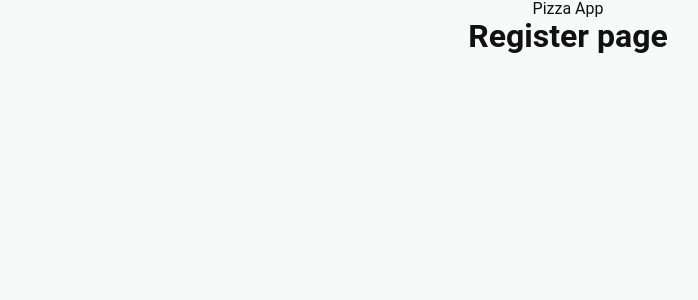
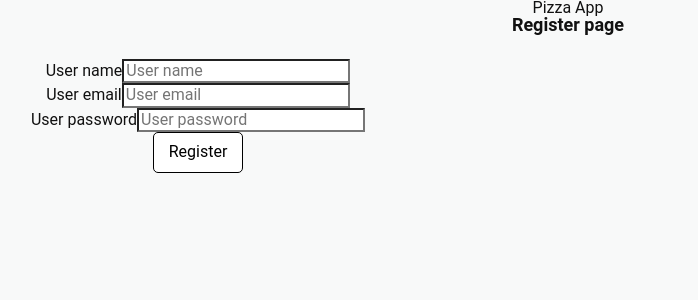
Before and after one commit to PetroMazuryk/my-movies-frontend, a React (Vite) app: page / in a window 1280 px wide. Shown: the top 300 px of the page, without its empty margins (72-770 px from the left). Built offline with nearby package versions, Linux system fonts and the light colour scheme.

Commit message:
add register page

```diff
--- a/src/App.jsx
+++ b/src/App.jsx
@@ -1,4 +1,6 @@
 import RegisterPage from './pages/RegisterPage/RegisterPage';
+
+import './shared/styles/styles.scss';
 
 function App() {
   return (
--- /dev/null
+++ b/src/modules/RegisterForm/RegisterForm.jsx
@@ -0,0 +1,33 @@
+import TextField from '../../shared/components/TextField/TextField';
+import Button from '../../shared/components/Button/Button';
+
+import useForm from '../../shared/hooks/useForm';
+
+import initialState from './initialState';
+import fields from './fields';
+
+import styles from './RegisterForm.module.scss';
+
+const RegisterForm = ({ onSubmit }) => {
+  const { state, handleChange, handleSubmit } = useForm({
+    initialState,
+    onSubmit,
+  });
+
+  const { name, email, password } = state;
+
+  return (
+    <form onSubmit={handleSubmit} className={styles.form}>
+      <TextField value={name} onChange={handleChange} {...fields.name} />
+      <TextField value={email} onChange={handleChange} {...fields.email} />
+      <TextField
+        value={password}
+        onChange={handleChange}
+        {...fields.password}
+      />
+      <Button>Register</Button>
+    </form>
+  );
+};
+
+export default RegisterForm;
--- /dev/null
+++ b/src/modules/RegisterForm/RegisterForm.module.scss
@@ -0,0 +1,4 @@
+.form {
+  width: 400px;
+  margin-bottom: 25px;
+}
--- /dev/null
+++ b/src/modules/RegisterForm/fields.js
@@ -0,0 +1,25 @@
+const fields = {
+  name: {
+    label: 'User name',
+    name: 'name',
+    type: 'text',
+    required: true,
+    placeholder: 'User name',
+  },
+  email: {
+    label: 'User email',
+    name: 'email',
+    type: 'email',
+    required: true,
+    placeholder: 'User email',
+  },
+  password: {
+    label: 'User password',
+    name: 'password',
+    type: 'password',
+    required: true,
+    placeholder: 'User password',
+  },
+};
+
+export default fields;
--- /dev/null
+++ b/src/modules/RegisterForm/initialState.js
@@ -0,0 +1,7 @@
+const initialState = {
+  name: '',
+  email: '',
+  password: '',
+};
+
+export default initialState;
--- a/src/pages/RegisterPage/RegisterPage.jsx
+++ b/src/pages/RegisterPage/RegisterPage.jsx
@@ -1,7 +1,10 @@
+import RegisterForm from '../../modules/RegisterForm/RegisterForm';
+
 const RegisterPage = () => {
   return (
     <div className="container">
       <h1 className="page-title">Register page</h1>
+      <RegisterForm />
     </div>
   );
 };
--- /dev/null
+++ b/src/shared/components/Button/Button.jsx
@@ -0,0 +1,11 @@
+import styles from './Button.module.scss';
+
+const Button = ({ type = 'submit', children }) => {
+  return (
+    <button className={styles.btn} type={type}>
+      {children}
+    </button>
+  );
+};
+
+export default Button;
--- /dev/null
+++ b/src/shared/components/Button/Button.module.scss
@@ -0,0 +1,12 @@
+.btn {
+  background-color: #fff;
+  padding: 10px 15px;
+  border: 1px solid;
+  border-radius: 5px;
+  cursor: pointer;
+
+  &:hover {
+    background-color: #000;
+    color: #fff;
+  }
+}
--- /dev/null
+++ b/src/shared/components/TextField/TextField.jsx
@@ -0,0 +1,12 @@
+import styles from './TextField.module.scss';
+
+const TextField = ({ label, ...props }) => {
+  return (
+    <div className={styles.formGroup}>
+      <label>{label}</label>
+      <input className={styles.field} {...props} />
+    </div>
+  );
+};
+
+export default TextField;
--- /dev/null
+++ b/src/shared/hooks/useForm.js
@@ -0,0 +1,32 @@
+import { useState, useCallback } from 'react';
+
+const useForm = ({ initialState, onSubmit }) => {
+  const [state, setState] = useState({ ...initialState });
+
+  const handleChange = useCallback(
+    ({ target }) => {
+      setState((prevState) => {
+        const { name, value, checked, type } = target;
+        const newValue = type === 'checkbox' ? checked : value;
+
+        return { ...prevState, [name]: newValue };
+      });
+    },
+    [setState]
+  );
+
+  const reset = useCallback(
+    () => setState({ ...initialState }),
+    [initialState]
+  );
+
+  const handleSubmit = (e) => {
+    e.preventDefault();
+    onSubmit({ ...state });
+    reset();
+  };
+
+  return { state, setState, handleChange, handleSubmit, reset };
+};
+
+export default useForm;
```
Also changed, not shown: src/shared/components/TextField/TextField.module.scss (added).
